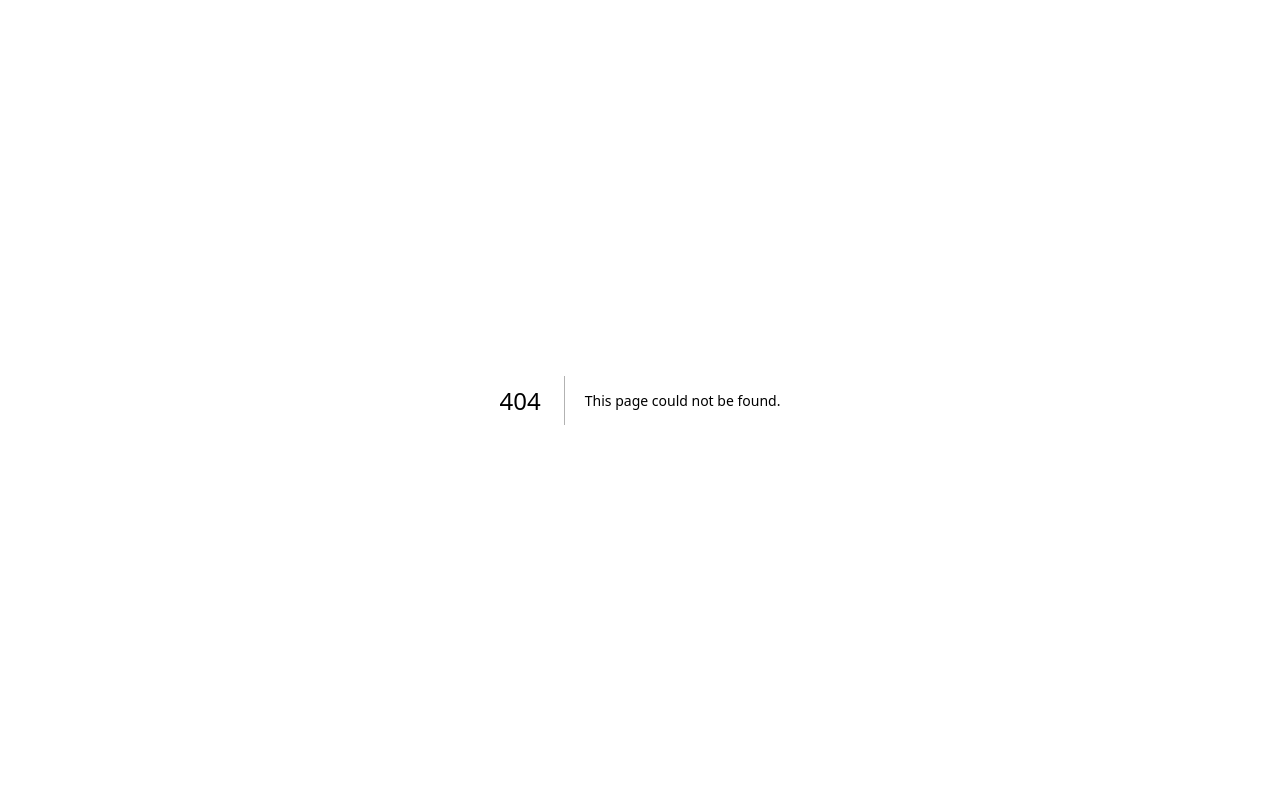
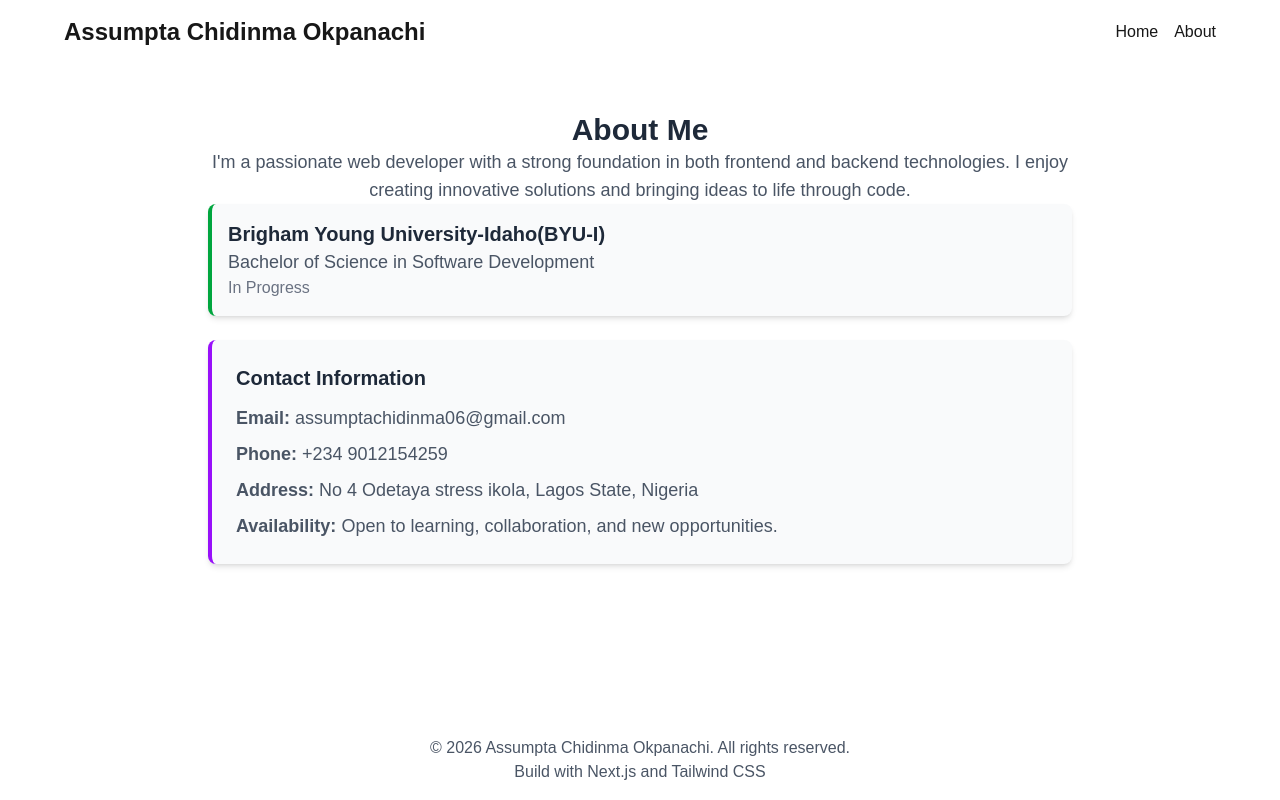
Before and after one commit to mma200631/wdd430-portfolio, a Next.js app: page /about in a window 1280 px wide. Before the commit this address had no page. Built offline with nearby package versions, Linux system fonts and the light colour scheme.

Commit message:
Add About page and custom components(My Portfolio)

```diff
--- /dev/null
+++ b/app/about/page.tsx
@@ -0,0 +1,26 @@
+import ContactCard from "../components/contactCard"
+import EducationCard from "../components/educationCard"
+export default function About(){
+    return(
+        <main className='max-w-4xl mx-auto px-4 py-12 bg-white dark:bg-black'>
+            <h2 className='text-3xl font-bold text-center text-gray-800 dark:text-gray-200'>About Me</h2>
+            <p className='text-lg text-center text-gray-600 dark:text-gray-400'>
+                I'm a passionate web developer with a strong foundation in both frontend and backend technologies. I enjoy creating innovative solutions and bringing ideas to life through code.
+            </p>
+            <EducationCard
+                School='Brigham Young University-Idaho(BYU-I)'
+                Degree='Bachelor of Science in Software Development'
+                Status='In Progress'
+            />
+
+            <ContactCard
+                email='assumptachidinma06@gmail.com'
+                phone='+234 9012154259'
+                address='No 4 Odetaya stress ikola, Lagos State, Nigeria'
+                availability='Open to learning, collaboration, and new opportunities.'
+            />
+
+        </main>
+
+    )
+}
--- /dev/null
+++ b/app/api/hello/route.js
@@ -0,0 +1,3 @@
+export async function GET(){
+    return Response.json({message:'Hello from Next.js API!'})
+}
--- /dev/null
+++ b/app/components/contactCard.tsx
@@ -0,0 +1,39 @@
+interface ContactCardProps{
+    email:string;
+    phone:string;
+    address:string;
+    availability:string;
+}
+
+export default function ContactCard({
+  email,
+  phone,
+  address,
+  availability,
+}: ContactCardProps) {
+  return (
+    <article className="mt-6 p-6 border-l-4 border-purple-600 bg-gray-50 rounded-lg shadow-md dark:bg-gray-800 dark:border-purple-400">
+      <h3 className="text-xl font-bold text-gray-800 dark:text-gray-200 mb-3">
+        Contact Information
+      </h3>
+
+      <div className="space-y-2">
+        <p className="text-lg text-gray-600 dark:text-gray-400">
+          <strong>Email:</strong> {email}
+        </p>
+
+        <p className="text-lg text-gray-600 dark:text-gray-400">
+          <strong>Phone:</strong> {phone}
+        </p>
+
+        <p className="text-lg text-gray-600 dark:text-gray-400">
+          <strong>Address:</strong> {address}
+        </p>
+
+        <p className="text-lg text-gray-600 dark:text-gray-400">
+          <strong>Availability:</strong> {availability}
+        </p>
+      </div>
+    </article>
+  );
+}
--- /dev/null
+++ b/app/components/educationCard.tsx
@@ -0,0 +1,15 @@
+interface EducationCardProps{
+    School: string;
+    Degree:string;
+    Status:string;
+}
+
+export default function EducationCard({School, Degree, Status}:EducationCardProps){
+    return(
+        <article className='p-4 border-l-4 border-green-600 bg-gray-50 rounded-lg shadow-md dark:bg-gray-800 dark:border-green-400'>
+            <h3 className='text-xl font-bold text-gray-800 dark:text-gray-200'>{School}</h3>
+            <p className='text-lg text-gray-600 dark:text-gray-400'>{Degree}</p>
+            <p className='text-md text-gray-500 dark:text-gray-300'>{Status}</p>
+        </article>
+    )
+}
--- /dev/null
+++ b/app/components/footer.tsx
@@ -0,0 +1,10 @@
+export default function Footer(){
+    return(
+        <footer className='flex flex-row items-center justify-center w-full px-16 py-4 bg-white dark:bg-black'>
+            <div className='text-center text-gray-600 dark:text-gray-400'>
+                <p>&copy; {new Date().getFullYear()} Assumpta Chidinma Okpanachi. All rights reserved.</p>
+                <p>Build with Next.js and Tailwind CSS</p>
+            </div>
+        </footer>
+    );
+}
--- /dev/null
+++ b/app/components/header.tsx
@@ -0,0 +1,16 @@
+import Link from "next/link";
+
+export default function Header() {
+    return(
+        <header className='flex flex-row items-center justify-between w-full px-16 py-4 bg-white dark:bg-black'>
+            <div id='header-title' className='text-2xl font-bold'>Assumpta Chidinma Okpanachi</div>
+            <nav className='flex flex-row gap-4'>
+                <ul className='flex flex-row gap-4'>
+                    <li><Link href='/'>Home</Link></li>
+                    <li><Link href='/about'>About</Link></li>
+                </ul>
+            </nav>
+        </header>
+    );
+
+}
--- /dev/null
+++ b/app/components/projectCard.tsx
@@ -0,0 +1,25 @@
+interface ProjectCardProps {
+    title:string;
+    description:string;
+    technologies:string[];
+    link?:string;
+}
+
+export default function ProjectCard({title, description, technologies, link}:ProjectCardProps){
+    return(
+        <article className='p-4 border-l-4 border-blue-600 bg-gray-50 rounded-lg shadow-md dark:bg-gray-800 dark:border-blue-400'>
+            <h3 className='text-xl font-semibold mb-2'>{title}</h3>
+            <p className='text-gray-600 dark:text-gray-300'>{description}</p>
+            <p className='text-sm text-gray-500 dark:text-gray-400'>
+                <strong>Technologies:</strong>{technologies.join(', ')}
+            </p>
+            {link &&(
+                <p className='mt-2'>
+                    <a href={link} target='_blank' rel='noopener noreferrer' className='text-blue-600 dark:text-blue-400 hover:underline'>View Project</a>
+                </p>
+            )}
+
+
+        </article>
+    )
+}
--- /dev/null
+++ b/app/components/projectList.tsx
@@ -0,0 +1,24 @@
+import ProjectCard from "./projectCard";
+
+interface project{
+    title:string;
+    description:string;
+    technologies:string[];
+    link?:string;
+}
+
+interface ProjectListProps{
+    projects:project[];
+}
+
+export default function ProjectList(projects:ProjectListProps){
+    return(
+        <section className="grid grid-cols-1 gap-4 sm:grid-cols-2 lg:grid-cols-3">
+            {projects.projects.map((project)=>(
+                <ProjectCard key={project.title} title={project.title} description={project.description} technologies={project.technologies} link={project.link} />
+            ))
+            }
+
+        </section>
+    )
+}
--- a/app/layout.tsx
+++ b/app/layout.tsx
@@ -1,6 +1,8 @@
 import type { Metadata } from "next";
 import { Geist, Geist_Mono } from "next/font/google";
 import "./globals.css";
+import Header from "./components/header";
+import Footer from "./components/footer";
 
 const geistSans = Geist({
   variable: "--font-geist-sans",
@@ -23,7 +25,17 @@ export default function RootLayout({ children }: LayoutProps<"/">) {
       lang="en"
       className={`${geistSans.variable} ${geistMono.variable} h-full antialiased`}
     >
-      <body className="min-h-full flex flex-col">{children}</body>
+      <body className="min-h-full flex flex-col">
+        <Header/>
+
+        <main className='flex-1'>
+
+        {children}
+        </main>
+
+        <Footer/>
+
+      </body>
     </html>
   );
 }
--- a/app/page.tsx
+++ b/app/page.tsx
@@ -1,69 +1,46 @@
-import Image from "next/image";
+import ProjectList from "./components/projectList";
+ const projects= [
+  {
+    title: 'Cozy Corner Café',
+    description:'A responsive café website designed to showcase the café, its menu, and information for customers.',
+    technologies:['HTML', 'CSS', 'JavaScript'],
+    link: 'https://mma200631.github.io/Cafe-Website/'
+  },
 
-export default function Home() {
-  return (
-    <div className="flex flex-col flex-1 items-center justify-center bg-zinc-50 font-sans dark:bg-black">
-      <main className="flex flex-1 w-full max-w-3xl flex-col items-center justify-between py-32 px-16 bg-white dark:bg-black sm:items-start">
-        <Image
-          className="dark:invert h-5 w-[100px]"
-          src="/next.svg"
-          alt="Next.js logo"
-          width={100}
-          height={20}
-          priority
-        />
-        <div className="flex flex-col items-center gap-6 text-center sm:items-start sm:text-left">
-          <h1 className="max-w-xs text-3xl font-semibold leading-10 tracking-tight text-black dark:text-zinc-50">
-            To get started, edit the{" "}
-            <code className="rounded bg-black/[.06] px-1.5 py-0.5 font-mono text-[0.9em] dark:bg-white/[.08]">
-              page.tsx
-            </code>{" "}
-            file.
-          </h1>
-          <p className="max-w-md text-lg leading-8 text-zinc-600 dark:text-zinc-400">
-            Looking for a starting point or more instructions? Head over to{" "}
-            <a
-              href="https://vercel.com/templates?framework=next.js&utm_source=create-next-app&utm_medium=appdir-template-tw&utm_campaign=create-next-app"
-              className="font-medium text-zinc-950 dark:text-zinc-50"
-            >
-              Templates
-            </a>{" "}
-            or the{" "}
-            <a
-              href="https://nextjs.org/learn?utm_source=create-next-app&utm_medium=appdir-template-tw&utm_campaign=create-next-app"
-              className="font-medium text-zinc-950 dark:text-zinc-50"
-            >
-              Learning
-            </a>{" "}
-            center.
-          </p>
-        </div>
-        <div className="flex flex-col gap-4 text-base font-medium sm:flex-row">
-          <a
-            className="flex h-12 w-full items-center justify-center gap-2 rounded-full bg-foreground px-5 text-background transition-colors hover:bg-[#383838] dark:hover:bg-[#ccc] md:w-[158px]"
-            href="https://vercel.com/new?utm_source=create-next-app&utm_medium=appdir-template-tw&utm_campaign=create-next-app"
-            target="_blank"
-            rel="noopener noreferrer"
-          >
-            <Image
-              className="dark:invert h-[14px] w-4"
-              src="/vercel.svg"
-              alt="Vercel logomark"
-              width={16}
-              height={14}
-            />
-            Deploy Now
-          </a>
-          <a
-            className="flex h-12 w-full items-center justify-center rounded-full border border-solid border-black/[.08] px-5 transition-colors hover:border-transparent hover:bg-black/[.04] dark:border-white/[.145] dark:hover:bg-[#1a1a1a] md:w-[158px]"
-            href="https://nextjs.org/docs?utm_source=create-next-app&utm_medium=appdir-template-tw&utm_campaign=create-next-app"
-            target="_blank"
-            rel="noopener noreferrer"
-          >
-            Documentation
-          </a>
-        </div>
-      </main>
-    </div>
-  );
-}
+  {
+    title:'Savourly',
+    description:'A recipe discovery web application that allows users to search for recipes, view recipe details, and explore meals using TheMealDB API.',
+    technologies:['HTML', 'CSS', 'JavaScripts', 'TheMealDB API'],
+    link: 'https://sarvourly.netlify.app/'
+  },
+
+  {
+    title:' DriveNow-Motors',
+    description:'A car rental website that allows users to browse available cars, view car details, and make reservations for their desired vehicles.',
+    technologies:['HTML', 'CSS', 'JavaScript'],
+    link: 'https://drivenow-motors.netlify.app/'
+  },
+
+  {
+    title: 'financeTracker',
+    description:'A web application that allows users to track their income and expenses, categorize transactions, and visualize their financial data through charts and graphs.',
+    technologies:['HTML', 'CSS', 'JavaScripts'],
+    link:'https://finance-track-web-app.onrender.com'
+  }
+ ]
+
+ export default function Home(){
+  return(
+    <main className='flex flex-col items-center justify-center w-full px-16 py-4 bg-white dark:bg-black'>
+      <section className='flex flex-col items-center justify-center w-full gap-4'>
+        <h1 className='text-4xl font-bold text-center text-gray-800 dark:text-gray-200'>My Portfolio</h1>
+        <p className='text-lg text center text-gray-600 dark:text-gray-400'>
+          Welcome to my portfolio! Here, you'll find a collection of my projects that showcase my skills and expertise in web development. Each project represents a unique challenge I tackled, demonstrating my ability to create functional and visually appealing web applications. Feel free to explore the projects and learn more about my work. I'm a full-stack developer building web applications and
+          developing my skills in modern web technologies.
+          Here are some of my projects ..
+        </p>
+      </section>
+      <ProjectList projects={projects}/>
+    </main>
+  )
+ }
```
